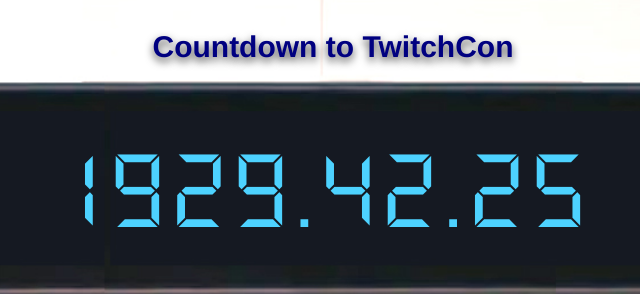
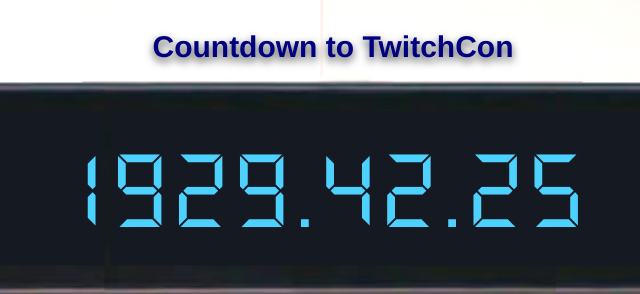
Before and after one commit to fransencomesalive/twitch-countdown, a plain HTML site: page index.html in a window 1280 px wide. Shown: the part 89-383 px from the top of the page, 307-947 px from the left. Drawn offline with Linux system fonts and the light colour scheme.

Commit message:
Add files via upload

```diff
--- a/index.html
+++ b/index.html
@@ -7,7 +7,9 @@
     <style>
         @font-face {
             font-family: 'DS-Digital';
-            src: url('DS-DIGI.TTF') format('truetype');
+            src: url('DS-DIGI.TTF') format('truetype'),
+                 url('ds-digi.ttf') format('truetype'),
+                 url('DS-Digital.ttf') format('truetype');
             font-weight: normal;
             font-style: normal;
         }
@@ -32,7 +34,7 @@
             font-weight: normal;
             font-size: calc(8vmin + 50px);
             color: #4dd2ff;
-            letter-spacing: 0.05em;
+            letter-spacing: 0.045em;
             white-space: nowrap;
         }
 
```
